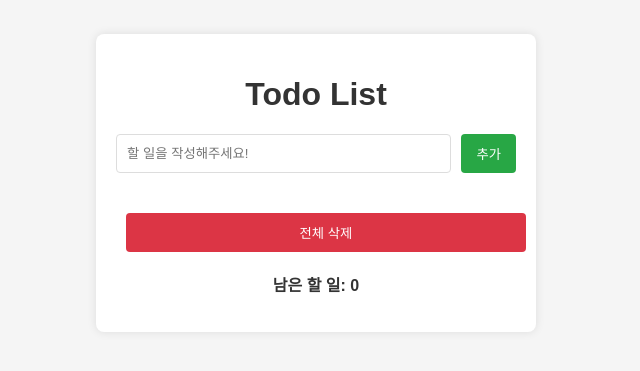
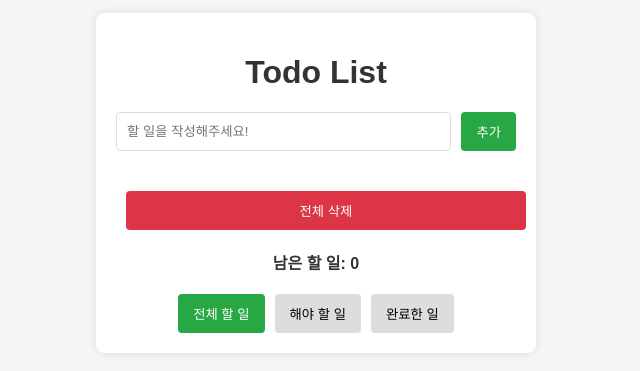
Before and after one commit to SSUHYUNKIM/kakaotech-to-do-list, a React (Create React App) app: page / in a window 1280 px wide. Shown: the part 217-588 px from the top of the page, without its empty margins (324-964 px from the left). Built offline with nearby package versions, Linux system fonts and the light colour scheme.

Commit message:
feat : 모든 할일 / 해야 할 할일/ 완료된 할 일을 분류해서 볼 수 있는 기능 추가

```diff
--- a/src/App.css
+++ b/src/App.css
@@ -83,3 +83,24 @@ input[type="checkbox"] {
   font-weight: bold;
   color: #333;
 }
+.filters {
+  display: flex;
+  justify-content: center;
+  margin-top: 20px;
+}
+.filter-button {
+  padding: 10px 15px;
+  border: none;
+  background-color: #ddd;
+  color: black;
+  border-radius: 4px;
+  cursor: pointer;
+  margin: 0 5px;
+}
+.filter-button.active {
+  background-color: #28a745;
+  color: white;
+}
+.filter-button:hover {
+  background-color: #ccc;
+}
--- a/src/App.tsx
+++ b/src/App.tsx
@@ -9,8 +9,11 @@ interface Todo {
   completed: boolean;
 }
 
+type Filter = 'all' | 'active' | 'completed';
+
 const App: React.FC = () => {
   const [todos, setTodos] = useState<Todo[]>([]);
+  const [filter, setFilter] = useState<Filter>('all');
 
   const addTodo = (text: string) => {
     const newTodo: Todo = {
@@ -39,13 +42,33 @@ const App: React.FC = () => {
 
   const incompleteCount = todos.filter(todo => !todo.completed).length;
 
+  const filteredTodos = todos.filter(todo => {
+    if (filter === 'active') {
+      return !todo.completed;
+    }
+    if (filter === 'completed') {
+      return todo.completed;
+    }
+    return true;
+  });
+
   return (
       <div className="app-container">
         <h1>Todo List</h1>
         <TodoInput addTodo={addTodo}/>
-        <TodoList todos={todos} toggleComplete={toggleComplete} removeTodo={removeTodo}/>
+        <TodoList todos={filteredTodos} toggleComplete={toggleComplete} removeTodo={removeTodo} />
         <button className="delete-all-button" onClick={removeAllTodos}>전체 삭제</button>
         <p className="incomplete-count">남은 할 일: {incompleteCount}</p>
+        <div className="filters">
+          <button className={`filter-button ${filter === 'all' ? 'active' : ''}`} onClick={() => setFilter('all')}>전체 할 일
+          </button>
+          <button className={`filter-button ${filter === 'active' ? 'active' : ''}`}
+                  onClick={() => setFilter('active')}>해야 할 일
+          </button>
+          <button className={`filter-button ${filter === 'completed' ? 'active' : ''}`}
+                  onClick={() => setFilter('completed')}>완료한 일
+          </button>
+        </div>
       </div>
   );
 };
```
